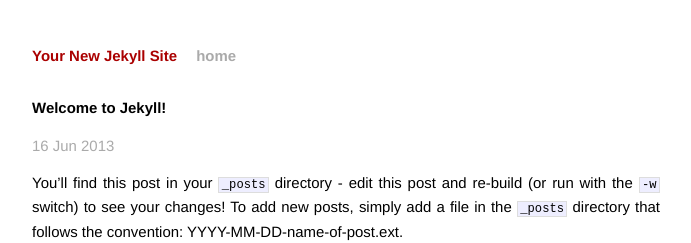
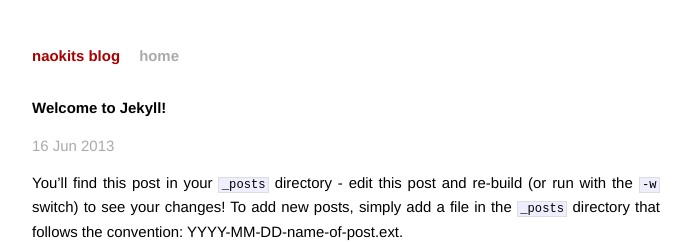
Before and after one commit to naoland/naokits.github.io, a Jekyll site: the page built from _posts/2013-06-16-welcome-to-jekyll.markdown, in a window 1280 px wide. Shown: the top 243 px of the page, without its empty margins (294-985 px from the left). Built offline with Jekyll 4.4.1, drawn with Linux system fonts in a browser that asks for light colours.

Commit message:
changed site name

```diff
--- a/_config.yml
+++ b/_config.yml
@@ -1,2 +1,2 @@
-name: Your New Jekyll Site
+name: naokits blog
 pygments: true
```
